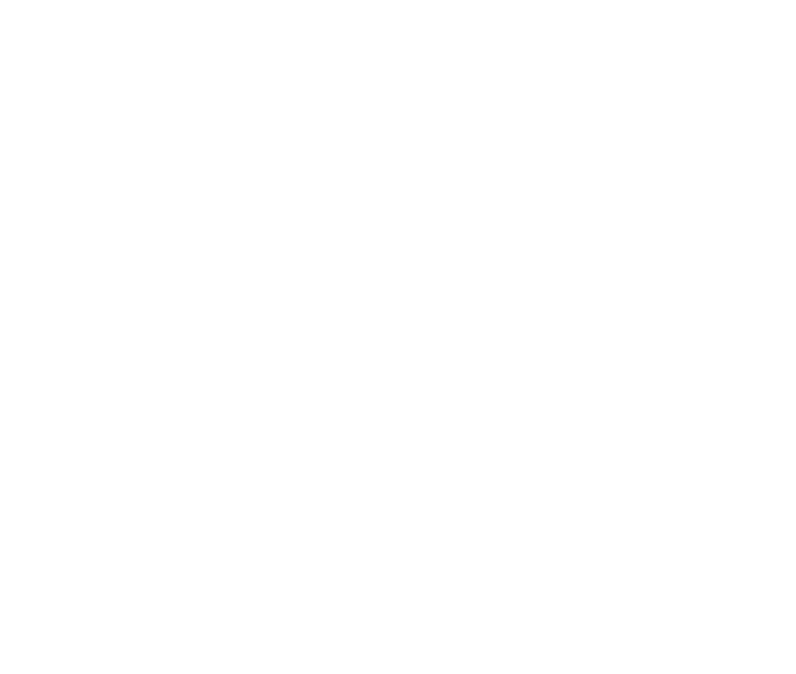
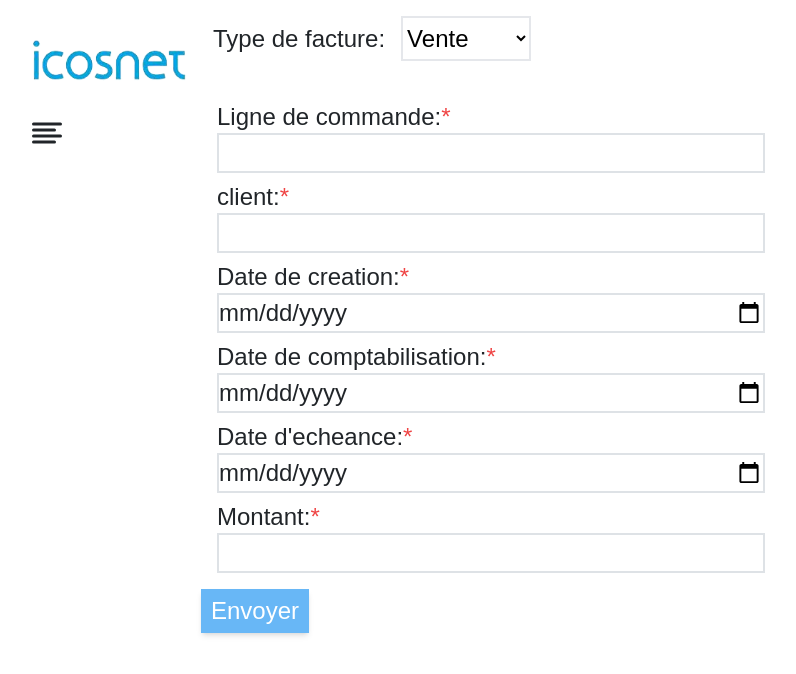
Before and after one commit to Maroua24/gestion_finance, a React (Create React App) app: page /AddFact in a window 1280 px wide. Before the commit this address had no page. Shown: the top 674 px of the page, without its empty margins (3-799 px from the left). Built offline with nearby package versions, Linux system fonts and the light colour scheme.

Commit message:
Add Facture

```diff
--- a/src/App.js
+++ b/src/App.js
@@ -3,7 +3,7 @@
 import {Style,Log_in,Main,Nav,Client,AddClient,EditClient,Client_VIP,
     Facture_Service,Facture_Service_Info,Facture_vente,Paiment,Add_payment,FactureImpayees,
     Client_info,Facture_Vente_Info,ProtectedRouters,Admin,Avoires_Vente,Avoires_Service,Avoires,
-    Edit_Facture} from "./components/index"
+    Edit_Facture,AddFact} from "./components/index"
 
 const App = () => {
     return(
@@ -26,6 +26,7 @@
 
                             <Route path='/Facture_vente' element={<Facture_vente/>}/>
                             <Route path='/Facture_Vente_Info/:id' element={<Facture_Vente_Info/>} />
+                            <Route path='/AddFact' element={<AddFact/>}/>
 
                             <Route path='/Facture_Service' element={<Facture_Service/>}/>
                             <Route path='/Facture_Service_Info/:id' element={<Facture_Service_Info/>}/>
@@ -36,7 +37,7 @@
                             <Route path='/Add_payment/:id' element={<Add_payment/>}/>
 
                             <Route path='/avoires' element={<Avoires/>}/>
-                            <Route path='/Edit_Facture/:id' element={<Edit_Facture/>}/>
+                          <Route path='/Edit_Facture/:id' element={<Edit_Facture/>}/>
                             <Route path="/avoires_vente" element={<Avoires_Vente/>}/>
                             <Route path="/avoires_service" element={<Avoires_Service/>}/>
                         {/* </Route> */}
--- a/src/components/AddFact/AddFact.jsx
+++ b/src/components/AddFact/AddFact.jsx
@@ -1,10 +1,87 @@
-import React from 'react'
+import {Input,Select,Menu,Validation} from '../index'
+import { useState} from "react";
+import { useDispatch} from "react-redux";
 
 const AddFact = () => {
+    const dispatch = useDispatch();
+    const [errors,setErrors] = useState({})
+
+    const [inputValue, setInputValue] = useState({
+        type_facture:"Vente",
+        commande_ligne:"",
+        client:"",
+        date_creation:"",
+        date_comptabilisation:"",
+        date_decheance:"",
+        montant:"",
+    });
+    const clearInputValues = () => {
+        setInputValue({
+            type_facture:"Vente",
+            commande_ligne:"",
+            client:"",
+            date_creation:"",
+            date_comptabilisation:"",
+            date_decheance:"",
+            montant:"",
+        });
+    };
+    const handleInput=(e) => {
+        console.log(e.target.name, e.target.value);
+        setInputValue({...inputValue,[e.target.name]: e.target.value});
+    }
+
+
+    const handleSubmit=(e)=> {
+        e.preventDefault();
+        const validationErrors = Validation(inputValue);
+        setErrors(validationErrors);
+        if (Object.keys(validationErrors).length === 0) {
+            // dispatch(addClient(inputValue));
+            clearInputValues();
+        }
+        console.log(inputValue)
+    }
     return (
     <>
-        <form action="">
+    <Menu/>
+        <form onSubmit={handleSubmit}>
+            <Select label="Type de facture:" name="type_facture" value_1="Vente" value_2="Service" choix1="Vente" choix2="Service" id="type_facture " value={inputValue.type_facture} onChange={handleInput}/>
 
+            <div>
+                <Input label="Ligne de commande:" name="commande_ligne" type="text" id="commande_ligne" value={inputValue.commande_ligne} onChange={handleInput}/>
+                {errors.commande_ligne && <p className="text-red-500 ml-6">{errors.commande_ligne}</p>}
+            </div>
+
+            <div>
+                <Input label="client:" name="client" type="text" id="client" value={inputValue.client} onChange={handleInput}/>
+                {errors.client && <p className="text-red-500 ml-6">{errors.client}</p>}
+            </div>
+
+            <div>
+                <Input label="Date de creation:" name="date_creation" type="date" id="date_creation" value={inputValue.date_creation} onChange={handleInput}/>
+                {errors.date_creation && <p className="text-red-500 ml-6">{errors.date_creation}</p>}
+            </div>
+
+            <div>
+                <Input label="Date de comptabilisation:" name="date_comptabilisation" type="date" id="date_comptabilisation" value={inputValue.date_comptabilisation} onChange={handleInput}/>
+                {errors.date_comptabilisation && <p className="text-red-500 ml-6">{errors.date_comptabilisation}</p>}
+            </div>
+
+            <div>
+                <Input label="Date d'echeance:" name="date_decheance" type="date" id="date_decheance" value={inputValue.date_decheance} onChange={handleInput}/>
+                {errors.date_decheance && <p className="text-red-500 ml-6">{errors.date_decheance}</p>}
+            </div>
+
+            <div>
+                <Input label="Montant:" name="montant" type="Number" id="montant" value={inputValue.montant} onChange={handleInput}/>
+                {errors.montant && <p className="text-red-500 ml-6">{errors.montant}</p>}
+            </div>
+
+            <button type="submit" className="text-xs bg-[--card-color] text-[--light-color] border-2 border-outset border-[--card-color] py-1 px-2 m-2 shadow-md
+                                            md:text-lg lg:text-xl xl:text-2xl 2xl:text-3xl">
+                Envoyer
+            </button>
         </form>
     </>
     )
--- a/src/components/FactureImpayees/FactureImpayees.jsx
+++ b/src/components/FactureImpayees/FactureImpayees.jsx
@@ -5,7 +5,7 @@
 import { LuLoader } from "react-icons/lu";
 import {useDispatch , useSelector} from "react-redux";
 import { useEffect, useState } from 'react';
-import {Menu,Search_input,Facture_PDF} from '../index'
+import {Menu,Search_input,Facture_PDF,Style} from '../index'
 import {getAll} from '../../Redux/API/GetAll'
 import { PDFDownloadLink } from "@react-pdf/renderer";
 import { CSVLink } from "react-csv";
@@ -68,12 +68,21 @@
                     onChange={(e) => setSearch(e.target.value)}
                 />
 
-                <CSVLink data={Rapport} className='py-1 px-2 border-none rounded-md bg-[--statistic-color] my-3
-                                    hover:bg-[--light-color] sm:text-xs sm:ml-[78%]
-                                    md:text-sm md:ml-[79%] lg:text-2xl lg:ml-[77%]
+                <Style>
+                <CSVLink data={Rapport} className='py-1 px-2 border-none  rounded-md bg-[--statistic-color] my-3
+                                    hover:bg-[--light-color] sm:text-xs sm:ml-[70%]
+                                    md:text-sm md:ml-[71%] lg:text-2xl lg:ml-[70%]
                                     2xl:text-3xl
                                     '>Rapport
                 </CSVLink>
+                <button className='py-1 px-2 border-none ml-2  rounded-md bg-[--statistic-color] my-3
+                                    hover:bg-[--light-color] sm:text-xs
+                                    md:text-sm  lg:text-2xl
+                                    2xl:text-3xl
+                                    '>
+                    <a href="/AddFact" className='font-semibold'>Ajouter +</a>
+                </button>
+                </Style>
 
                 <table className="ml-5  mt-4 sm:mr-4 xl:mr-8">
                     <thead className='bg-[--statistic-color] text-white font-semibold
--- a/src/components/Facture_vente/Facture_vente.jsx
+++ b/src/components/Facture_vente/Facture_vente.jsx
@@ -5,7 +5,7 @@
 import { LuLoader } from "react-icons/lu";
 import {useDispatch , useSelector} from "react-redux";
 import { useEffect, useState } from 'react';
-import {Menu,Search_input,Facture_PDF} from '../index'
+import {Menu,Search_input,Facture_PDF,Style} from '../index'
 import {getAll} from '../../Redux/API/GetAll'
 import { PDFDownloadLink ,pdf} from "@react-pdf/renderer";
 import { CSVLink } from "react-csv";
@@ -74,12 +74,21 @@
                     onChange={(e) => setSearch(e.target.value)}
                 />
 
-                <CSVLink data={Rapport} className='py-1 px-2 border-none rounded-md bg-[--statistic-color] my-3
-                                    hover:bg-[--light-color] sm:text-xs sm:ml-[78%]
-                                    md:text-sm md:ml-[79%] lg:text-2xl lg:ml-[77%]
+                <Style>
+                <CSVLink data={Rapport} className='py-1 px-2 border-none  rounded-md bg-[--statistic-color] my-3
+                                    hover:bg-[--light-color] sm:text-xs sm:ml-[70%]
+                                    md:text-sm md:ml-[71%] lg:text-2xl lg:ml-[70%]
                                     2xl:text-3xl
                                     '>Rapport
                 </CSVLink>
+                <button className='py-1 px-2 border-none ml-2  rounded-md bg-[--statistic-color] my-3
+                                    hover:bg-[--light-color] sm:text-xs
+                                    md:text-sm  lg:text-2xl
+                                    2xl:text-3xl
+                                    '>
+                    <a href="/AddFact" className='font-semibold'>Ajouter +</a>
+                </button>
+                </Style>
 
 
                 <table className="ml-5  mt-4 sm:mr-4 xl:mr-8">
--- a/src/components/Validation/Validation.js
+++ b/src/components/Validation/Validation.js
@@ -82,6 +82,31 @@
     if (inputValue.Etat === "") {
         errors.Etat = "Etat is Required!"
     }
+    if (inputValue.commande_ligne === "") {
+        errors.commande_ligne = "Ligne de commande is Required!"
+    }
+    if (inputValue.client === "") {
+        errors.client = "Client is Required!"
+    }
+    if (inputValue.date_creation === "") {
+        errors.date_creation = "Date de creation is Required!"
+    }
+    if (inputValue.commande_ligne === "") {
+        errors.commande_ligne = "Ligne de commande is Required!"
+    }
+    if (inputValue.date_comptabilisation === "") {
+        errors.date_comptabilisation = "Date de comptabilisation is Required!"
+    }
+    if (inputValue.date_decheance === "") {
+        errors.date_decheance = "Date de d'echeance is Required!"
+    }
+    if (inputValue.montant === "") {
+        errors.montant = "Montant is Required!"
+    } else if(inputValue.montant < 0){
+        errors.montant = "The amount is less than 0"
+    } if(inputValue.montant == 0){
+        errors.montant = "The amount should not equal 0"
+    }
 
     return errors;
 };
--- a/src/components/index.js
+++ b/src/components/index.js
@@ -34,11 +34,12 @@
 
 export {default as Facture_Service} from './Facture_Service/Facture_Service'
 export {default as Facture_Service_Info} from './Facture_Service_Info/Facture_Service_Info'
+export {default as FactureImpayees} from './FactureImpayees/FactureImpayees'
+export {default as AddFact} from './AddFact/AddFact'
 
 export {default as Paiment} from './Paiement/Paiment'
 export {default as Add_payment} from './Addpayment/Addpayment'
 
-export {default as FactureImpayees} from './FactureImpayees/FactureImpayees'
 
 export {default as Info} from './Info/Info'
 export {default as Check_box} from './Check_box/Check_box'
```
Also changed, not shown: src/components/Facture_Service/Facture_Service.jsx (+14 -4 lines), src/components/Avoires_Service/Avoires_Service.jsx (indentation only).
